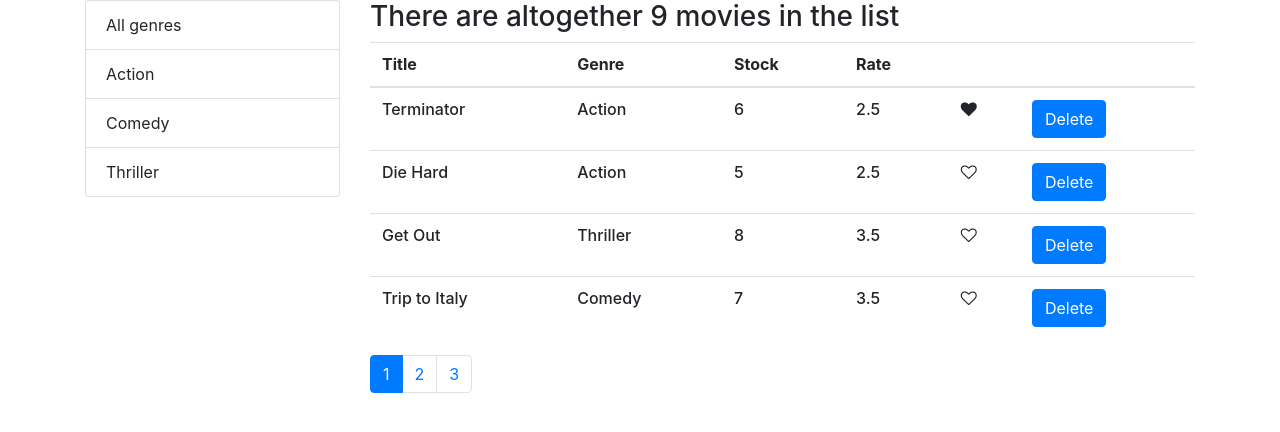
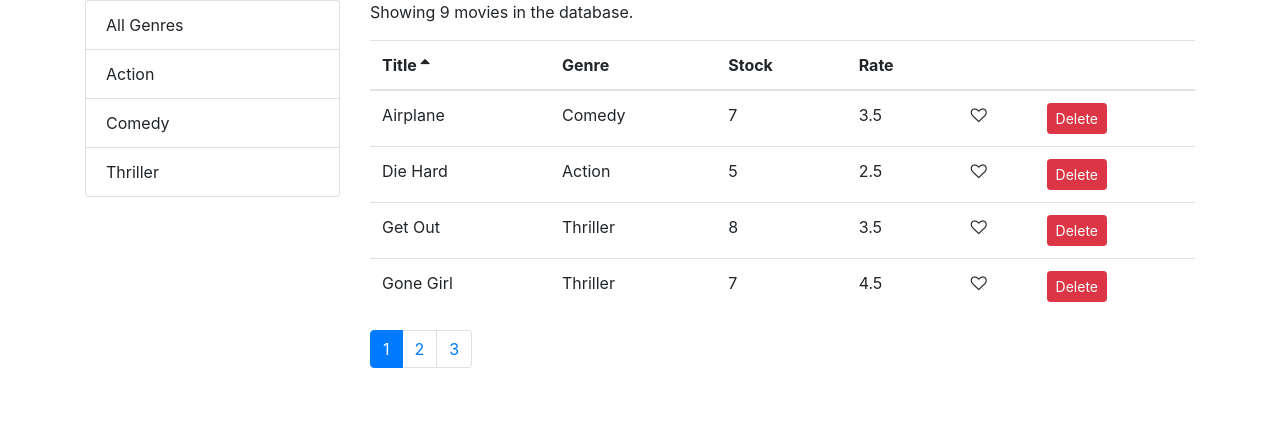
Before and after one commit to sagar-ze/moviesUI, a React (Create React App) app: page / in a window 1280 px wide. Shown: the top 432 px of the page. Built offline with nearby package versions, Linux system fonts and the light colour scheme.

Commit message:
Refactored

```diff
--- a/src/components/common/like.jsx
+++ b/src/components/common/like.jsx
@@ -1,16 +1,16 @@
-import React, { Component } from 'react';
-class Like extends Component {
-  state = {}
-  render() {
-    let classes = "fa fa-heart";
-    if (!this.props.liked) classes += "-o"
+import React from "react";
 
-    return (<div>
-
-      <i onClick={this.props.onClick} style={{ cursor: "pointer" }} className={classes} aria-hidden="true"></i>
-
-    </div>)
-  }
-}
+const Like = props => {
+	let classes = "fa fa-heart";
+	if (!props.liked) classes += "-o";
+	return (
+		<i
+			onClick={props.onClick}
+			style={{ cursor: "pointer" }}
+			className={classes}
+			aria-hidden="true"
+		/>
+	);
+};
 
 export default Like;
--- a/src/components/common/listgroup.jsx
+++ b/src/components/common/listGroup.jsx
@@ -1,28 +1,29 @@
 import React from "react";
 
-const ListGroup = props => {
-	const {
-		items,
-		textProperty,
-		valueProperty,
-		onItemSelect,
-		selectedItem
-	} = props;
+const ListGroup = ({
+	items,
+	textProperty,
+	valueProperty,
+	selectedItem,
+	onItemSelect
+}) => {
 	return (
-		<ul className="list-group" style={{ cursor: "pointer" }}>
+		<ul className="list-group">
 			{items.map(item => (
 				<li
 					onClick={() => onItemSelect(item)}
+					key={item[valueProperty]}
 					className={
 						item === selectedItem ? "list-group-item active" : "list-group-item"
 					}
-					key={item[valueProperty]}>
-					{item[textProperty]}{" "}
+					style={{ cursor: "pointer" }}>
+					{item[textProperty]}
 				</li>
 			))}
 		</ul>
 	);
 };
+
 ListGroup.defaultProps = {
 	textProperty: "name",
 	valueProperty: "_id"
--- a/src/components/common/pagination.jsx
+++ b/src/components/common/pagination.jsx
@@ -1,34 +1,35 @@
-import React from 'react';
-import _ from 'lodash';
-import PropTypes from 'prop-types';
-const Pagination = props => {
-  const { pageSize, itemCount, currentPage } = props;
-  const pageCount = Math.ceil(itemCount / pageSize);
-  if (pageCount === 1) return null;
-  const pages = _.range(1, pageCount + 1);
+import React from "react";
+import PropTypes from "prop-types";
+import _ from "lodash";
 
+const Pagination = ({ itemsCount, pageSize, currentPage, onPageChange }) => {
+	const pagesCount = Math.ceil(itemsCount / pageSize);
+	if (pagesCount === 1) return null;
+	const pages = _.range(1, pagesCount + 1);
 
 	return (
 		<nav>
 			<ul className="pagination">
 				{pages.map(page => (
-          <li key={page} className={page === currentPage ? 'page-item active' : 'page-item'}>
-            <a className="page-link" onClick={() => props.onPageChange(page)} style={{ cursor: "pointer" }}>
+					<li
+						key={page}
+						className={page === currentPage ? "page-item active" : "page-item"}
+						style={{ cursor: "pointer" }}>
+						<a className="page-link" onClick={() => onPageChange(page)}>
 							{page}
 						</a>
 					</li>
 				))}
+			</ul>
+		</nav>
+	);
+};
 
-      </ul>
-    </nav>);
-}
 Pagination.propTypes = {
-  pageCount: PropTypes.number,
-  itemCount: PropTypes.number.isRequired,
+	itemsCount: PropTypes.number.isRequired,
 	pageSize: PropTypes.number.isRequired,
+	currentPage: PropTypes.number.isRequired,
 	onPageChange: PropTypes.func.isRequired
-
-
-}
+};
 
 export default Pagination;
--- /dev/null
+++ b/src/components/common/table.jsx
@@ -0,0 +1,14 @@
+import React from "react";
+import TableHeader from "./tableHeader";
+import TableBody from "./tableBody";
+
+const Table = ({ columns, sortColumn, onSort, data }) => {
+	return (
+		<table className="table">
+			<TableHeader columns={columns} sortColumn={sortColumn} onSort={onSort} />
+			<TableBody columns={columns} data={data} />
+		</table>
+	);
+};
+
+export default Table;
--- /dev/null
+++ b/src/components/common/tableBody.jsx
@@ -0,0 +1,34 @@
+import React, { Component } from "react";
+import _ from "lodash";
+
+class TableBody extends Component {
+	renderCell = (item, column) => {
+		if (column.content) return column.content(item);
+
+		return _.get(item, column.path);
+	};
+
+	createKey = (item, column) => {
+		return item._id + (column.path || column.key);
+	};
+
+	render() {
+		const { data, columns } = this.props;
+
+		return (
+			<tbody>
+				{data.map(item => (
+					<tr key={item._id}>
+						{columns.map(column => (
+							<td key={this.createKey(item, column)}>
+								{this.renderCell(item, column)}
+							</td>
+						))}
+					</tr>
+				))}
+			</tbody>
+		);
+	}
+}
+
+export default TableBody;
--- /dev/null
+++ b/src/components/common/tableHeader.jsx
@@ -0,0 +1,42 @@
+import React, { Component } from "react";
+
+class TableHeader extends Component {
+	raiseSort = path => {
+		const sortColumn = { ...this.props.sortColumn };
+		if (sortColumn.path === path)
+			sortColumn.order = sortColumn.order === "asc" ? "desc" : "asc";
+		else {
+			sortColumn.path = path;
+			sortColumn.order = "asc";
+		}
+		this.props.onSort(sortColumn);
+	};
+
+	renderSortIcon = column => {
+		const { sortColumn } = this.props;
+
+		if (column.path !== sortColumn.path) return null;
+		if (sortColumn.order === "asc") return <i className="fa fa-sort-asc" />;
+		return <i className="fa fa-sort-desc" />;
+	};
+
+	render() {
+		return (
+			<thead>
+				<tr>
+					{this.props.columns.map(column => (
+						<th
+							className="clickable"
+							key={column.path || column.key}
+							onClick={() => this.raiseSort(column.path)}
+							style={{ cursor: "pointer" }}>
+							{column.label} {this.renderSortIcon(column)}
+						</th>
+					))}
+				</tr>
+			</thead>
+		);
+	}
+}
+
+export default TableHeader;
--- a/src/components/movies.jsx
+++ b/src/components/movies.jsx
@@ -1,27 +1,33 @@
 import React, { Component } from "react";
+import MoviesTable from "./moviesTable";
+import ListGroup from "./common/listGroup";
+import Pagination from "./common/pagination";
 import { getMovies } from "../services/fakeMovieService";
 import { getGenres } from "../services/fakeGenreService";
-import Like from "./common/like";
-import Pagination from "./common/pagination";
 import { paginate } from "../utils/paginate";
-import ListGroup from "./common/listgroup";
+import _ from "lodash";
+
 class Movies extends Component {
 	state = {
 		movies: [],
 		genres: [],
 		currentPage: 1,
-		pageSize: 4
+		pageSize: 4,
+		sortColumn: { path: "title", order: "asc" }
 	};
+
 	componentDidMount() {
-		const genres = [{ name: "All genres" }, ...getGenres()];
-		this.setState({ movies: getMovies(), genres: genres });
+		const genres = [{ _id: "", name: "All Genres" }, ...getGenres()];
+
+		this.setState({ movies: getMovies(), genres });
 	}
+
 	handleDelete = movie => {
 		const movies = this.state.movies.filter(m => m._id !== movie._id);
-		this.setState({ movies: movies });
+		this.setState({ movies });
 	};
 
-	handleLiked = movie => {
+	handleLike = movie => {
 		const movies = [...this.state.movies];
 		const index = movies.indexOf(movie);
 		movies[index] = { ...movies[index] };
@@ -32,79 +38,66 @@
 	handlePageChange = page => {
 		this.setState({ currentPage: page });
 	};
+
 	handleGenreSelect = genre => {
 		this.setState({ selectedGenre: genre, currentPage: 1 });
 	};
-	render() {
-		const { length: movieCount } = this.state.movies;
+
+	handleSort = sortColumn => {
+		this.setState({ sortColumn });
+	};
+
+	getPagedData = () => {
 		const {
+			pageSize,
 			currentPage,
-			pageSize,
+			sortColumn,
 			selectedGenre,
 			movies: allMovies
 		} = this.state;
-		if (movieCount === 0)
-			return <p>There is no movie available in the database</p>;
 
 		const filtered =
 			selectedGenre && selectedGenre._id
 				? allMovies.filter(m => m.genre._id === selectedGenre._id)
 				: allMovies;
 
-		const movies = paginate(filtered, currentPage, pageSize);
+		const sorted = _.orderBy(filtered, [sortColumn.path], [sortColumn.order]);
+
+		const movies = paginate(sorted, currentPage, pageSize);
+
+		return { totalCount: filtered.length, data: movies };
+	};
+
+	render() {
+		const { length: count } = this.state.movies;
+		const { pageSize, currentPage, sortColumn } = this.state;
+
+		if (count === 0) return <p>There are no movies in the database.</p>;
+
+		const { totalCount, data: movies } = this.getPagedData();
 
 		return (
 			<div className="row">
 				<div className="col-3">
 					<ListGroup
 						items={this.state.genres}
+						selectedItem={this.state.selectedGenre}
 						onItemSelect={this.handleGenreSelect}
-						selectedItem={this.state.selectedGenre}
 					/>
 				</div>
 				<div className="col">
-					<h3>There are altogether {filtered.length} movies in the list</h3>
-					<h6>
-						<table className="table">
-							<thead>
-								<tr>
-									<th scope="col">Title</th>
-									<th scope="col">Genre</th>
-									<th scope="col">Stock</th>
-									<th scope="col">Rate</th>
-									<th />
-									<th />
-								</tr>
-							</thead>
-							<tbody>
-								{movies.map(movie => (
-									<tr key={movie._id}>
-										<td>{movie.title}</td>
-										<td>{movie.genre.name}</td>
-										<td>{movie.numberInStock}</td>
-										<td>{movie.dailyRentalRate}</td>
-										<td>
-											<Like
-												liked={movie.liked}
-												onClick={() => this.handleLiked(movie)}
-											/>
-										</td>
-										<td>
-											<button
-												className="btn btn-primary"
-												onClick={() => this.handleDelete(movie)}>
-												Delete
-											</button>
-										</td>
-									</tr>
-								))}
-							</tbody>
-						</table>
-					</h6>
+					<p>Showing {totalCount} movies in the database.</p>
+					<MoviesTable
+						movies={movies}
+						sortColumn={sortColumn}
+						onLike={this.handleLike}
+						onDelete={this.handleDelete}
+						onSort={this.handleSort}
+					/>
 					<Pagination
-						pageSize={this.state.pageSize}
-						currentPage={this.state.currentPage}
-						itemCount={filtered.length}
+						itemsCount={totalCount}
+						pageSize={pageSize}
+						currentPage={currentPage}
 						onPageChange={this.handlePageChange}
 					/>
 				</div>
--- /dev/null
+++ b/src/components/moviesTable.jsx
@@ -0,0 +1,43 @@
+import React, { Component } from "react";
+import Table from "./common/table";
+import Like from "./common/like";
+
+class MoviesTable extends Component {
+	columns = [
+		{ path: "title", label: "Title" },
+		{ path: "genre.name", label: "Genre" },
+		{ path: "numberInStock", label: "Stock" },
+		{ path: "dailyRentalRate", label: "Rate" },
+		{
+			key: "like",
+			content: movie => (
+				<Like liked={movie.liked} onClick={() => this.props.onLike(movie)} />
+			)
+		},
+		{
+			key: "delete",
+			content: movie => (
+				<button
+					onClick={() => this.props.onDelete(movie)}
+					className="btn btn-danger btn-sm">
+					Delete
+				</button>
+			)
+		}
+	];
+
+	render() {
+		const { movies, onSort, sortColumn } = this.props;
+
+		return (
+			<Table
+				columns={this.columns}
+				data={movies}
+				sortColumn={sortColumn}
+				onSort={onSort}
+			/>
+		);
+	}
+}
+
+export default MoviesTable;
```
Lines whose indentation alone changed are shown as unchanged.
